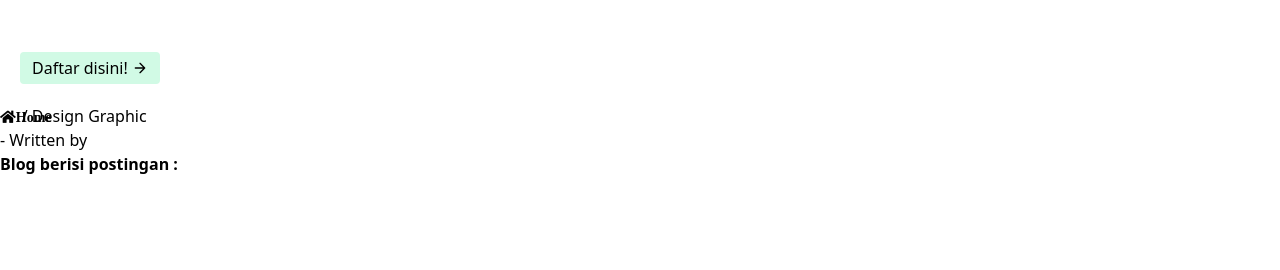
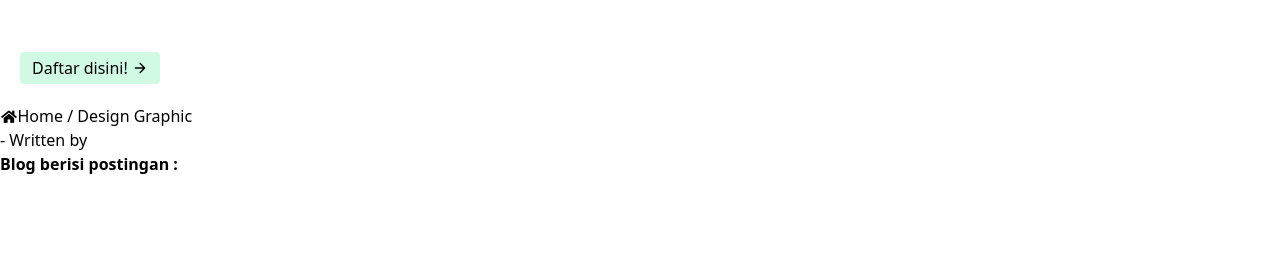
Before and after one commit to rafi-sudo/web-multiskill, a Jekyll site: the page built from kursus-desain.md, in a window 1280 px wide. Shown: the part 389-659 px from the top of the page. Built offline with Jekyll 4.4.1, drawn with Linux system fonts in a browser that asks for light colours.

Commit message:
lagisentuhan breadcr

```diff
--- a/_includes/breadcrumbs.html
+++ b/_includes/breadcrumbs.html
@@ -1,6 +1,6 @@
 <div id="breadcrumbs">
 {% assign crumbs = page.url | remove:'/index.html' | split: '/' %}
-<i class="fas fa-home fa-sm fa-fw"><a href="/">Home</a></i>
+<i class="fas fa-home fa-sm fa-fw"></i><a href="/">Home</a>
 {% for crumb in crumbs offset: 1 %}
   {% if forloop.last %}
     / {{ page.title }}
```
